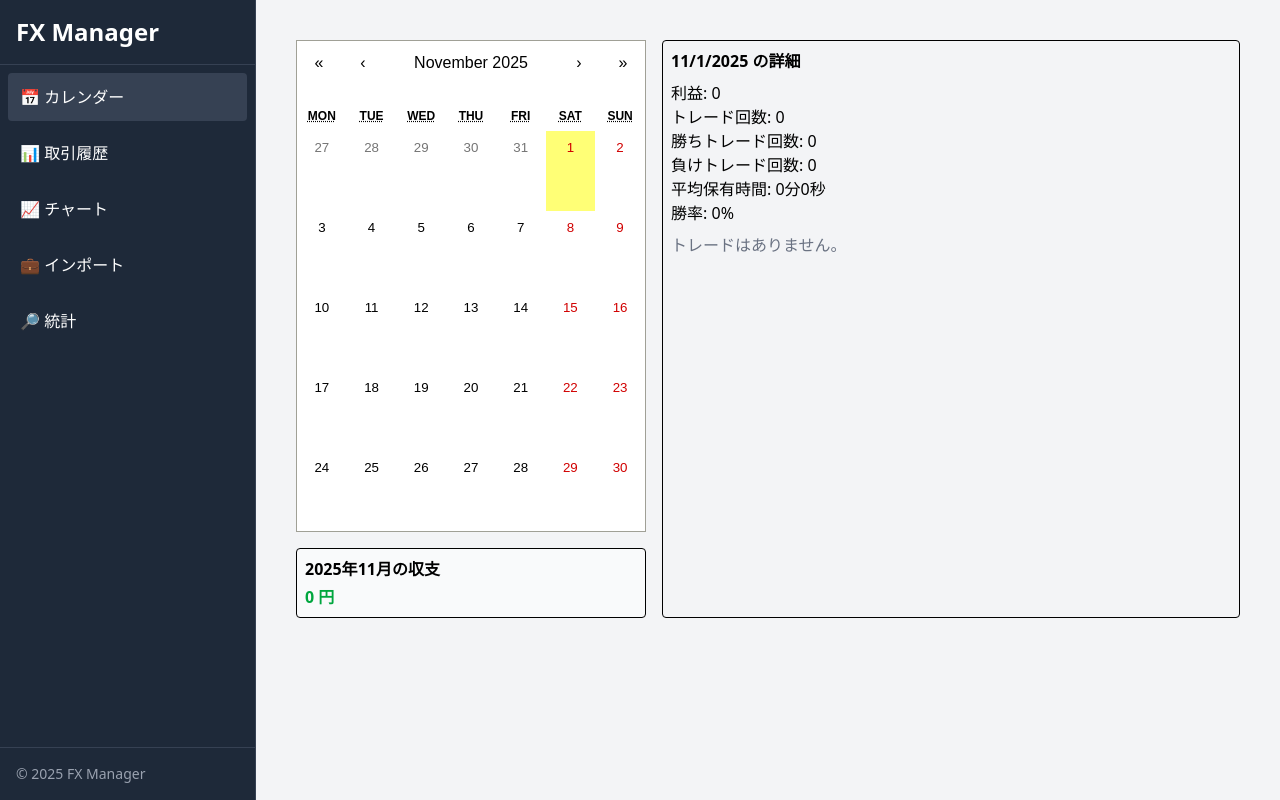
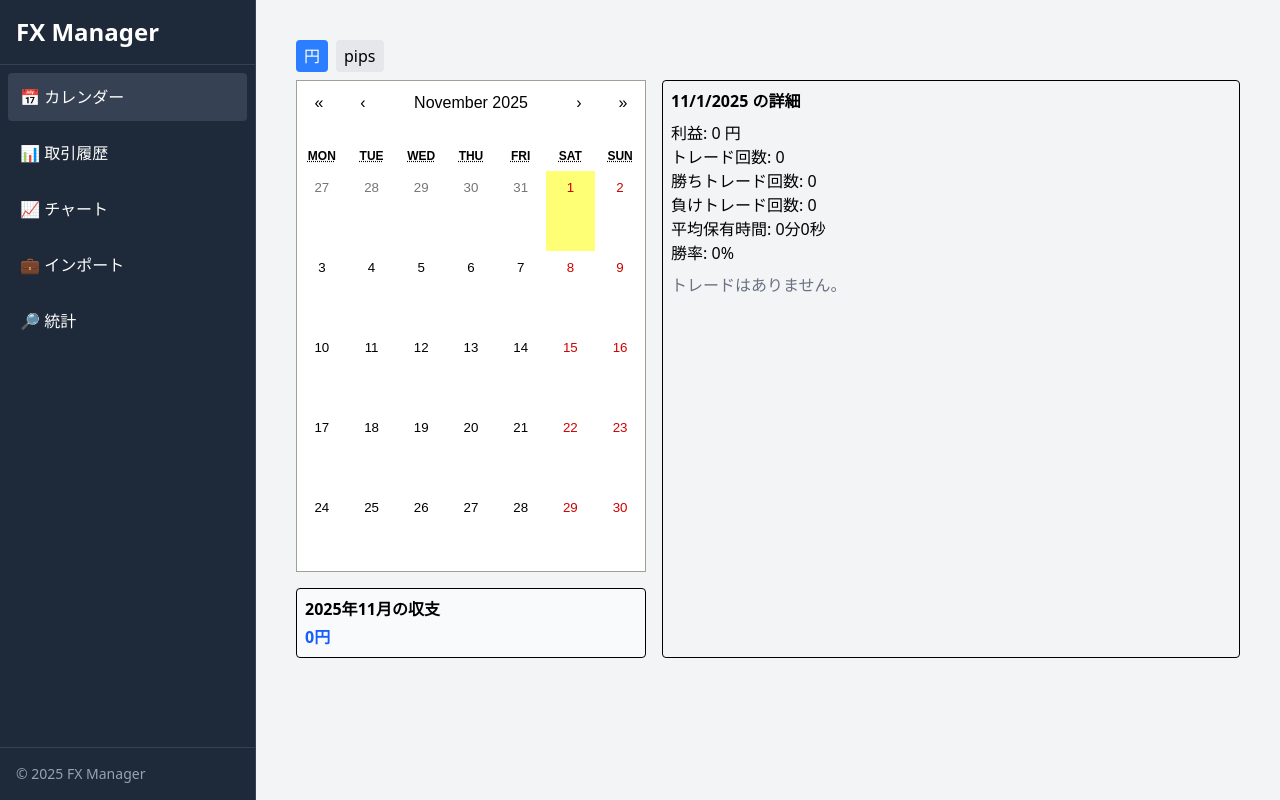
Before and after one commit to kondoyuya/fx-trade-manager, a React (Vite) app in the folder fx-trade-manager/: page / in a window 1280 px wide. Built offline with nearby package versions, Linux system fonts and the light colour scheme.

Commit message:
pips表記に対応

```diff
--- a/fx-trade-manager/src/components/CalendarView.tsx
+++ b/fx-trade-manager/src/components/CalendarView.tsx
@@ -10,6 +10,7 @@ const CalendarView: React.FC = () => {
   const [summaries, setSummaries] = useState<DailySummary[]>([]);
   const [showPopup, setShowPopup] = useState(false);
   const [selectedTrade, setSelectedTrade] = useState<Trade | null>(null);
+  const [displayMode, setDisplayMode] = useState<"円" | "pips">("円");
 
   useEffect(() => {
     async function fetchSummary() {
@@ -48,36 +49,64 @@ const CalendarView: React.FC = () => {
       const sDate = new Date(s.date);
       return sDate.getFullYear() === year && sDate.getMonth() === month;
     });
-    return monthlySummaries.reduce((sum, s) => sum + (s.profit ?? 0), 0);
+    return displayMode === "円"
+    ? monthlySummaries.reduce((sum, s) => sum + (s.profit ?? 0), 0)
+    : monthlySummaries.reduce((sum, s) => sum + (s.profit_pips ?? 0), 0) / 10;
   };
 
   const tradesForDate = getSummaryFromDate(selectedDate)?.trades ?? [];
 
   return (
     <main className="container mx-auto p-4">
+      <div className="flex space-x-2 mb-2">
+        <button
+          onClick={() => setDisplayMode("円")}
+          className={`px-2 py-1 rounded ${
+            displayMode === "円" ? "bg-blue-500 text-white" : "bg-gray-200"
+          }`}
+        >
+          円
+        </button>
+        <button
+          onClick={() => setDisplayMode("pips")}
+          className={`px-2 py-1 rounded ${
+            displayMode === "pips" ? "bg-blue-500 text-white" : "bg-gray-200"
+          }`}
+        >
+          pips
+        </button>
+      </div>
       <div className="flex space-x-4">
         {/* 左：カレンダー */}
         <div className="flex-shrink-0">
           <Calendar
             onClickDay={(value) => setSelectedDate(value)}
             tileContent={({ date }) => {
-              const profit = getSummaryFromDate(date)?.profit ?? null;
+              if (getSummaryFromDate(date) == null) return;
+              const profit = displayMode === "円"
+                ? getSummaryFromDate(date).profit
+                : getSummaryFromDate(date).profit_pips / 10;
               if (profit === null) return null;
               const color =
                 profit > 0
-                  ? "text-green-600"
+                  ? "text-blue-600"
                   : profit < 0
                   ? "text-red-600"
                   : "text-gray-400";
-              return <p className={`text-xs ${color}`}>{profit.toFixed(0)}</p>;
+              return (
+                <p className={`text-xs ${profit !== 0 ? "font-bold" : ""} ${color}`}>
+                  {(profit > 0 ? "+" : "") + profit.toFixed(displayMode === "円" ? 0 : 1)}
+                </p>
+              );
             }}
           />
           <div className="mt-4 p-2 border rounded bg-gray-50">
             <h3 className="font-bold mb-1">
               {selectedDate.getFullYear()}年{selectedDate.getMonth() + 1}月の収支
             </h3>
-            <p className={`font-semibold ${getMonthlyProfit(selectedDate) >= 0 ? "text-green-600" : "text-red-600"}`}>
-              {getMonthlyProfit(selectedDate).toLocaleString("ja-JP", { maximumFractionDigits: 0 })} 円
+            <p className={`font-semibold ${getMonthlyProfit(selectedDate) >= 0 ? "text-blue-600" : "text-red-600"}`}>
+              {(getMonthlyProfit(selectedDate) > 0 ? "+" : "")
+              + getMonthlyProfit(selectedDate) + displayMode}
             </p>
           </div>
         </div>
@@ -85,7 +114,11 @@ const CalendarView: React.FC = () => {
         {/* 右：日付詳細 + トレード一覧 */}
         <div className="flex-1 max-h-[600px] overflow-y-auto border rounded p-2">
           <h2 className="font-bold mb-2">{selectedDate.toLocaleDateString()} の詳細</h2>
-          <p>利益: {getSummaryFromDate(selectedDate)?.profit ?? 0}</p>
+          <p>  利益:{" "}
+            {displayMode === "円"
+              ? getSummaryFromDate(selectedDate)?.profit ?? 0
+              : (getSummaryFromDate(selectedDate)?.profit_pips ?? 0) / 10
+            } {displayMode}</p>
           <p>トレード回数: {getSummaryFromDate(selectedDate)?.count ?? 0}</p>
           <p>勝ちトレード回数: {getSummaryFromDate(selectedDate)?.wins ?? 0}</p>
           <p>負けトレード回数: {getSummaryFromDate(selectedDate)?.losses ?? 0}</p>
@@ -148,10 +181,13 @@ const CalendarView: React.FC = () => {
                       </td>
                       <td
                         className={`px-2 py-1 text-right font-semibold ${
-                          t.profit >= 0 ? "text-green-600" : "text-red-600"
+                          t.profit >= 0 ? "text-blue-600" : "text-red-600"
                         }`}
                       >
-                        {t.profit.toFixed(0)}
+                        {displayMode == "円"
+                          ? t.profit.toFixed(0)
+                          : (t.profit / t.lot / 100).toFixed(1)
+                        }
                       </td>
                       <td className="px-2 py-1 text-center">
                         <button
--- a/fx-trade-manager/src/types.ts
+++ b/fx-trade-manager/src/types.ts
@@ -1,6 +1,7 @@
 export interface DailySummary {
   date: string;
   profit: number;
+  profit_pips: number;
   count: number;
   wins: number;
   losses: number;
```
Also changed, not shown: 2 other files (tests, documents, lock files or other folders).
